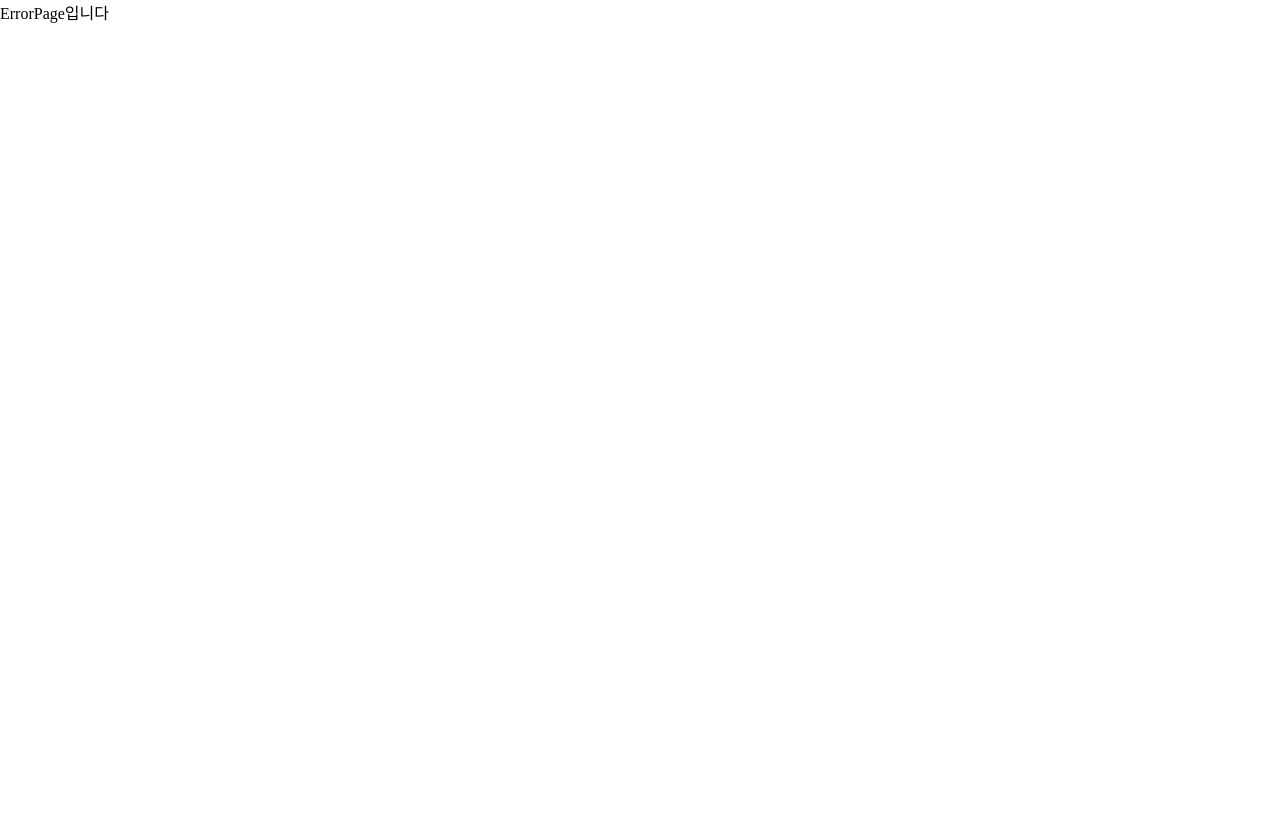
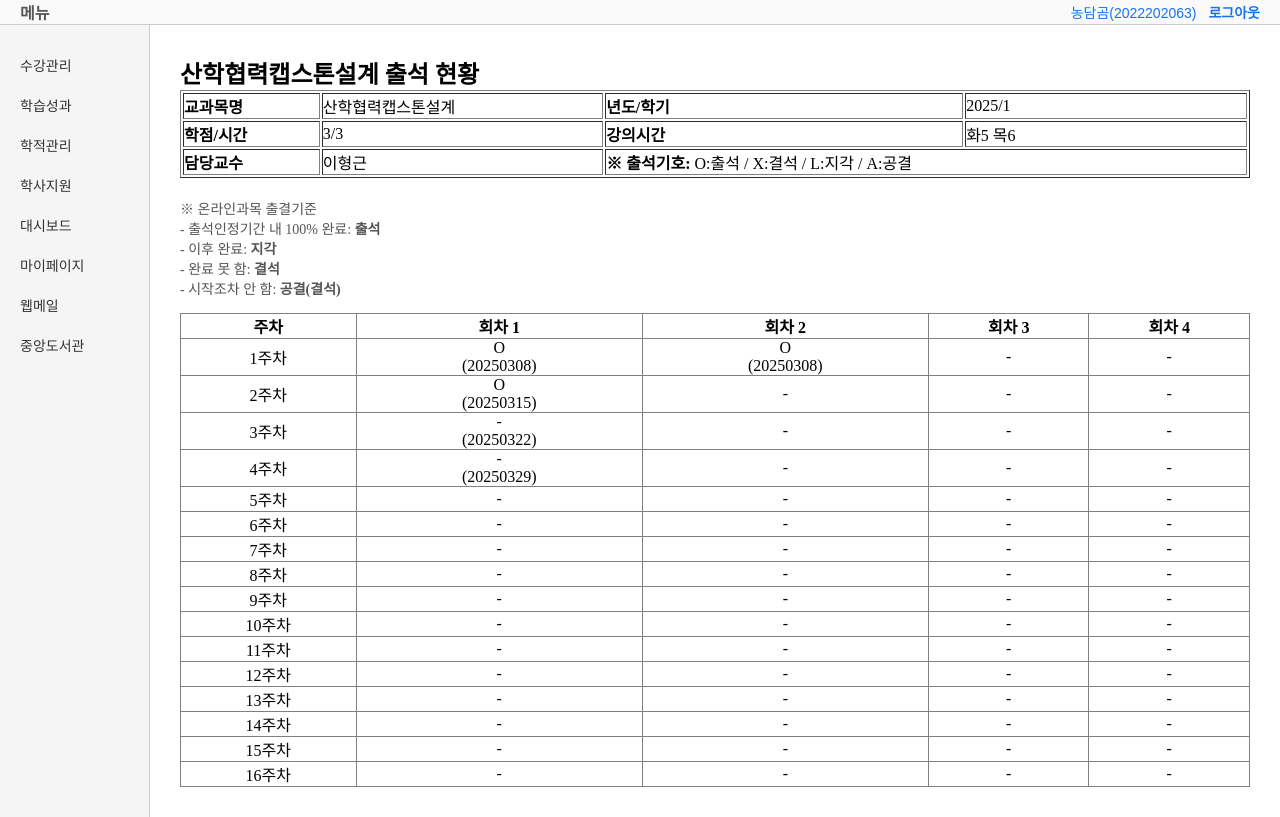
Before and after one commit to kmz6/2025_SE_6, a React (Vite) app in the folder frontend/: page /attendance/student/1 in a window 1280 px wide. Before the commit this address had no page. Built offline with nearby package versions, Linux system fonts and the light colour scheme.

Commit message:
feat: AttendancePage

```diff
--- /dev/null
+++ b/frontend/src/components/Attendance/ProfAttend.jsx
@@ -0,0 +1,61 @@
+import React, { useState } from "react";
+
+const mockStudents = [
+  { id: "2022202100", name: "안태규", major: "컴퓨터정보공학부" },
+  { id: "2022202101", name: "편성현", major: "컴퓨터정보공학부" },
+  { id: "2022202102", name: "권세혁", major: "컴퓨터정보공학부" },
+  { id: "2022202103", name: "고강훈", major: "컴퓨터정보공학부" },
+];
+
+const attendanceOptions = ["출석", "지각", "결석", "공결"];
+
+const ProfAttend = () => {
+  const [attendance, setAttendance] = useState({});
+
+  const handleChange = (studentId, value) => {
+    setAttendance((prev) => ({ ...prev, [studentId]: value }));
+  };
+
+  return (
+    <div style={{ padding: "20px" }}>
+      <h2>출석부</h2>
+      <table border="1" style={{ width: "100%", textAlign: "center", borderCollapse: "collapse" }}>
+        <thead>
+          <tr>
+            <th>학과</th>
+            <th>학번</th>
+            <th>이름</th>
+            <th>출석 선택</th>
+            <th>상태</th>
+          </tr>
+        </thead>
+        <tbody>
+          {mockStudents.map((stu) => (
+            <tr key={stu.id}>
+              <td>{stu.major}</td>
+              <td>{stu.id}</td>
+              <td>{stu.name}</td>
+              <td>
+                {attendanceOptions.map((opt) => (
+                  <label key={opt} style={{ margin: "0 5px" }}>
+                    <input
+                      type="radio"
+                      name={`attend-${stu.id}`}
+                      value={opt}
+                      checked={attendance[stu.id] === opt}
+                      onChange={(e) => handleChange(stu.id, e.target.value)}
+                    />
+                    {opt}
+                  </label>
+                ))}
+              </td>
+              <td>{attendance[stu.id] || "-"}</td>
+            </tr>
+          ))}
+        </tbody>
+      </table>
+    </div>
+  );
+};
+
+export default ProfAttend;
--- /dev/null
+++ b/frontend/src/components/Attendance/StudAttend.jsx
@@ -0,0 +1,85 @@
+import React from "react";
+
+const mockMeta = {
+  subject: "산학협력캡스톤설계",
+  yearSemester: "2025/1",
+  credit: "3/3",
+  time: "화5 목6",
+  professor: "이형근",
+};
+
+const attendanceTable = [
+  ["O", "O", "", ""], // 1주차
+  ["O", "", "", ""],  // 2주차
+  ["", "", "", ""],   // 3주차
+  ["", "", "", ""],   // 4주차
+];
+
+const attendanceDates = [
+  ["20250308", "20250308", "", ""],
+  ["20250315", "", "", ""],
+  ["20250322", "", "", ""],
+  ["20250329", "", "", ""],
+];
+
+const StudAttend = ({ lectureId }) => {
+  return (
+    <div style={{ padding: "20px" }}>
+      <h2>{mockMeta.subject} 출석 현황</h2>
+
+      {/* 상단 정보 */}
+      <table border="1" style={{ width: "100%", marginBottom: "20px", textAlign: "left" }}>
+        <tbody>
+          <tr>
+            <td><b>교과목명</b></td><td>{mockMeta.subject}</td>
+            <td><b>년도/학기</b></td><td>{mockMeta.yearSemester}</td>
+          </tr>
+          <tr>
+            <td><b>학점/시간</b></td><td>{mockMeta.credit}</td>
+            <td><b>강의시간</b></td><td>{mockMeta.time}</td>
+          </tr>
+          <tr>
+            <td><b>담당교수</b></td><td>{mockMeta.professor}</td>
+            <td colSpan="2"><b>※ 출석기호:</b> O:출석 / X:결석 / L:지각 / A:공결</td>
+          </tr>
+        </tbody>
+      </table>
+
+      {/* 출결 기준 설명 */}
+      <div style={{ marginBottom: "15px", fontSize: "14px", color: "#555" }}>
+        ※ 온라인과목 출결기준<br />
+        - 출석인정기간 내 100% 완료: <b>출석</b><br />
+        - 이후 완료: <b>지각</b><br />
+        - 완료 못 함: <b>결석</b><br />
+        - 시작조차 안 함: <b>공결(결석)</b>
+      </div>
+
+      {/* 출석 테이블 */}
+      <table border="1" style={{ width: "100%", textAlign: "center", borderCollapse: "collapse" }}>
+        <thead>
+          <tr>
+            <th>주차</th>
+            {[1, 2, 3, 4].map(n => (
+              <th key={n}>회차 {n}</th>
+            ))}
+          </tr>
+        </thead>
+        <tbody>
+          {Array.from({ length: 16 }, (_, i) => (
+            <tr key={i}>
+              <td>{i + 1}주차</td>
+              {[0, 1, 2, 3].map(j => (
+                <td key={j}>
+                  {attendanceTable[i]?.[j] || "-"}<br />
+                  {attendanceDates[i]?.[j] ? `(${attendanceDates[i][j]})` : ""}
+                </td>
+              ))}
+            </tr>
+          ))}
+        </tbody>
+      </table>
+    </div>
+  );
+};
+
+export default StudAttend;
--- /dev/null
+++ b/frontend/src/context/UserContext.jsx
@@ -0,0 +1,23 @@
+import { createContext, useContext, useState } from "react";
+
+// context 생성
+const UserContext = createContext(null);
+
+// context 사용 훅
+export const useUser = () => useContext(UserContext);
+
+// context Provider
+export const UserProvider = ({ children }) => {
+  // 임시 로그인 정보 (나중엔 로그인 성공 시 setUser()로 갱신!)
+  const [user, setUser] = useState({
+    name: "농담곰",
+    id: "2022202063",
+    role: "professor", // 또는 "professor"
+  });
+
+  return (
+    <UserContext.Provider value={{ user, setUser }}>
+      {children}
+    </UserContext.Provider>
+  );
+};
--- /dev/null
+++ b/frontend/src/pages/ProfAttendPage.jsx
@@ -0,0 +1,8 @@
+import React from "react";
+import ProfAttend from "../components/Attendance/ProfAttend";
+
+const ProfAttendPage = () => {
+  return <ProfAttend />;
+};
+
+export default ProfAttendPage;
--- /dev/null
+++ b/frontend/src/pages/ProfLectureList.jsx
@@ -0,0 +1,30 @@
+import React from "react";
+import { useNavigate } from "react-router-dom";
+
+const mockLectures = [
+  { id: "lec100", name: "소프트웨어공학" },
+  { id: "lec200", name: "산학협력캡스톤설계" },
+];
+
+const ProfessorLectureList = () => {
+  const navigate = useNavigate();
+
+  return (
+    <div>
+      <h2>담당 강의 목록</h2>
+      <ul>
+        {mockLectures.map((lec) => (
+          <li
+            key={lec.id}
+            style={{ border: "1px solid #ccc", padding: "10px", marginBottom: "10px", cursor: "pointer" }}
+            onClick={() => navigate(`/attendance/professor/${lec.id}`)}
+          >
+            {lec.name}
+          </li>
+        ))}
+      </ul>
+    </div>
+  );
+};
+
+export default ProfessorLectureList;
--- /dev/null
+++ b/frontend/src/pages/StudAttendPage.jsx
@@ -0,0 +1,11 @@
+import React from "react";
+import { useParams } from "react-router-dom";
+import StudAttend from "../components/Attendance/StudAttend";
+
+const StudAttendPage = () => {
+  const { lectureId } = useParams();
+
+  return <StudAttend lectureId={lectureId} />;
+};
+
+export default StudAttendPage;
--- /dev/null
+++ b/frontend/src/pages/StudLectureList.jsx
@@ -0,0 +1,30 @@
+import React from "react";
+import { useNavigate } from "react-router-dom";
+
+const mockLectures = [
+  { id: "lec001", name: "산학협력캡스톤설계" },
+  { id: "lec002", name: "소프트웨어공학" },
+];
+
+const StudentLectureList = () => {
+  const navigate = useNavigate();
+
+  return (
+    <div>
+      <h2>수강 강의 목록</h2>
+      <ul>
+        {mockLectures.map((lec) => (
+          <li
+            key={lec.id}
+            style={{ border: "1px solid #ccc", padding: "10px", marginBottom: "10px", cursor: "pointer" }}
+            onClick={() => navigate(`/attendance/student/${lec.id}`)}
+          >
+            {lec.name}
+          </li>
+        ))}
+      </ul>
+    </div>
+  );
+};
+
+export default StudentLectureList;
```
Also changed, not shown: frontend/src/App.jsx (+11 -0 lines), frontend/src/components/Attendance/AttendanceDetail.jsx (added, +50 -0 lines), frontend/src/pages/AttendancePage.jsx (added, +14 -0 lines).
